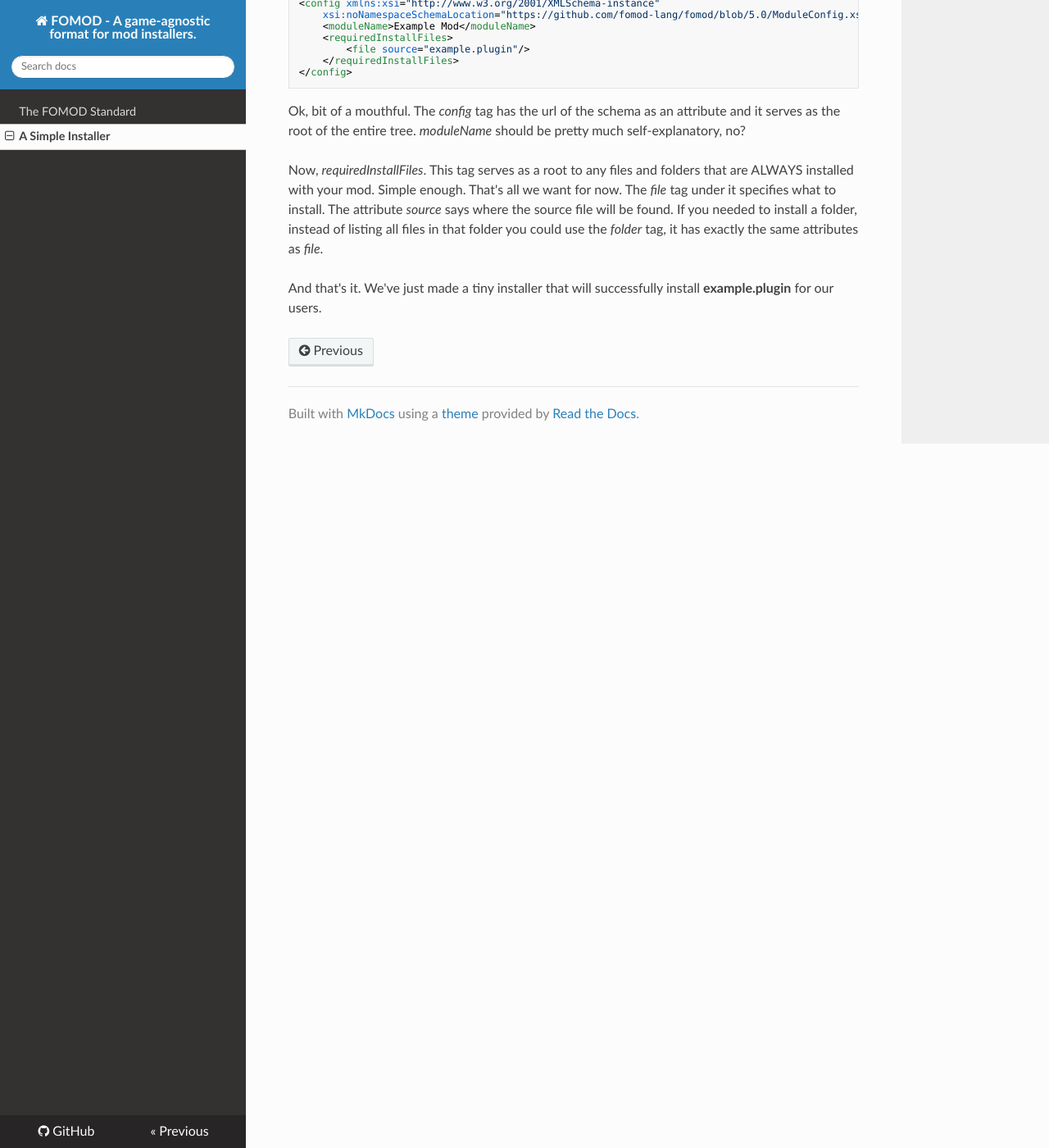
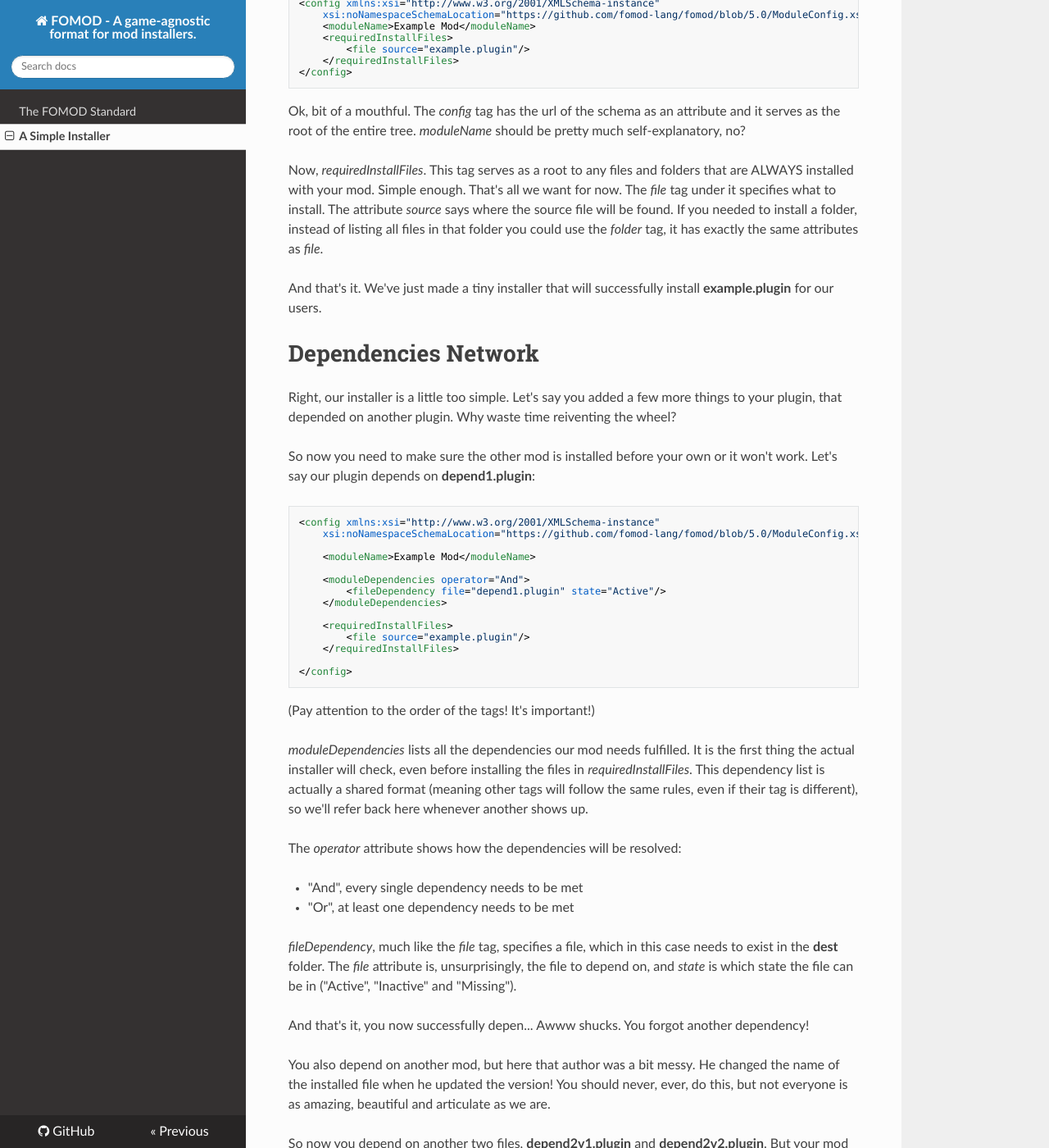
Before and after one commit to BeermotorWB/fomod, an MkDocs documentation site: the page built from docs/tutorial.md, in a window 1280 px wide and 1400 px high, scrolled down 1292 px. Shown: the whole window at 82% size. Built offline with MkDocs 1.6.1, drawn with Linux system fonts in a browser that asks for light colours; nearby versions of some CDN libraries; old or Windows-style settings are respelled for this version of MkDocs; some of the changed text lies outside the part shown.

Commit message:
Added dependencies tutorial.

````diff
--- a/docs/tutorial.md
+++ b/docs/tutorial.md
@@ -83,3 +83,107 @@ attributes as *file*.
 
 And that's it. We've just made a tiny installer that will successfully install
 **example.plugin** for our users.
+
+
+# Dependencies Network
+
+Right, our installer is a little too simple. Let's say you added a few more
+things to your plugin, that depended on another plugin. Why waste time reiventing
+the wheel?
+
+So now you need to make sure the other mod is installed before your own or it won't
+work. Let's say our plugin depends on **depend1.plugin**:
+
+```xml
+<config xmlns:xsi="http://www.w3.org/2001/XMLSchema-instance"
+    xsi:noNamespaceSchemaLocation="https://github.com/fomod-lang/fomod/blob/5.0/ModuleConfig.xsd">
+
+    <moduleName>Example Mod</moduleName>
+
+    <moduleDependencies operator="And">
+        <fileDependency file="depend1.plugin" state="Active"/>
+    </moduleDependencies>
+
+    <requiredInstallFiles>
+        <file source="example.plugin"/>
+    </requiredInstallFiles>
+
+</config>
+```
+
+(Pay attention to the order of the tags! It's important!)
+
+*moduleDependencies* lists all the dependencies our mod needs fulfilled. It is
+the first thing the actual installer will check, even before installing the files
+in *requiredInstallFiles*. This dependency list is actually a shared format
+(meaning other tags will follow the same rules, even if their tag is different),
+so we'll refer back here whenever another shows up.
+
+The *operator* attribute shows how the dependencies will be resolved:
+
+- "And", every single dependency needs to be met
+- "Or", at least one dependency needs to be met
+
+*fileDependency*, much like the *file* tag, specifies a file, which in this case
+needs to exist in the **dest** folder. The *file* attribute is, unsurprisingly,
+the file to depend on, and *state* is which state the file can be in ("Active",
+"Inactive" and "Missing").
+
+And that's it, you now successfully depen... Awww shucks. You forgot another dependency!
+
+You also depend on another mod, but here that author was a bit messy. He changed
+the name of the installed file when he updated the version! You should never, ever,
+do this, but not everyone is as amazing, beautiful and articulate as we are.
+
+So now you depend on another two files, **depend2v1.plugin** and **depend2v2.plugin**.
+But your mod works with both, so you don't really care which the user has installed
+and you can't specify both. So now we enter the domain of nested dependencies:
+
+```xml
+<config xmlns:xsi="http://www.w3.org/2001/XMLSchema-instance"
+    xsi:noNamespaceSchemaLocation="https://github.com/fomod-lang/fomod/blob/5.0/ModuleConfig.xsd">
+
+    <moduleName>Example Mod</moduleName>
+
+    <moduleDependencies operator="And">
+        <fileDependency file="depend1.plugin" state="Active"/>
+        <dependencies operator="Or">
+            <fileDependency file="depend2v1.plugin" state="Active"/>
+            <fileDependency file="depend2v2.plugin" state="Active"/>
+        </dependencies>
+    </moduleDependencies>
+
+    <requiredInstallFiles>
+        <file source="example.plugin"/>
+    </requiredInstallFiles>
+
+</config>
+```
+
+The *dependencies* tag works exactly like *moduleDependencies* (remember what
+I said before?). It has the same attribute (*operator*, and it works the same way),
+the same possible children. You can even have another *dependencies* within it!
+
+So how does it all resolve? Let's start from the top:
+
+- *moduleDependencies*'s *operator* is "And" so we need to meet all dependencies;
+- First, the dependency on **depend1.plugin** is always mandatory;
+- Second, the nested *dependencies* has to be met too, se we go down:
+    - This *operator* is "Or" so at least on of these files has to exist;
+    - If either **depend2v1.plugin** or **depend2v2.plugin** exist, this is met.
+- And we go back up and check if if they're all met. If they are, installation moves on
+and if not, installation stops here and the actual installer complains!
+
+To finish off this section, there might be another useful tag to use with
+*moduleDependencies*: *gameDependency*. It's used like this:
+
+```xml
+<moduleDependencies>
+    <gameDependency version="1.0"/>
+</moduleDependencies>
+```
+
+It pretty much just specifies a minimum version of the game that the mod needs to be
+able to run.
+
+And finally, you now successfully depend on two other mods to install!
````
